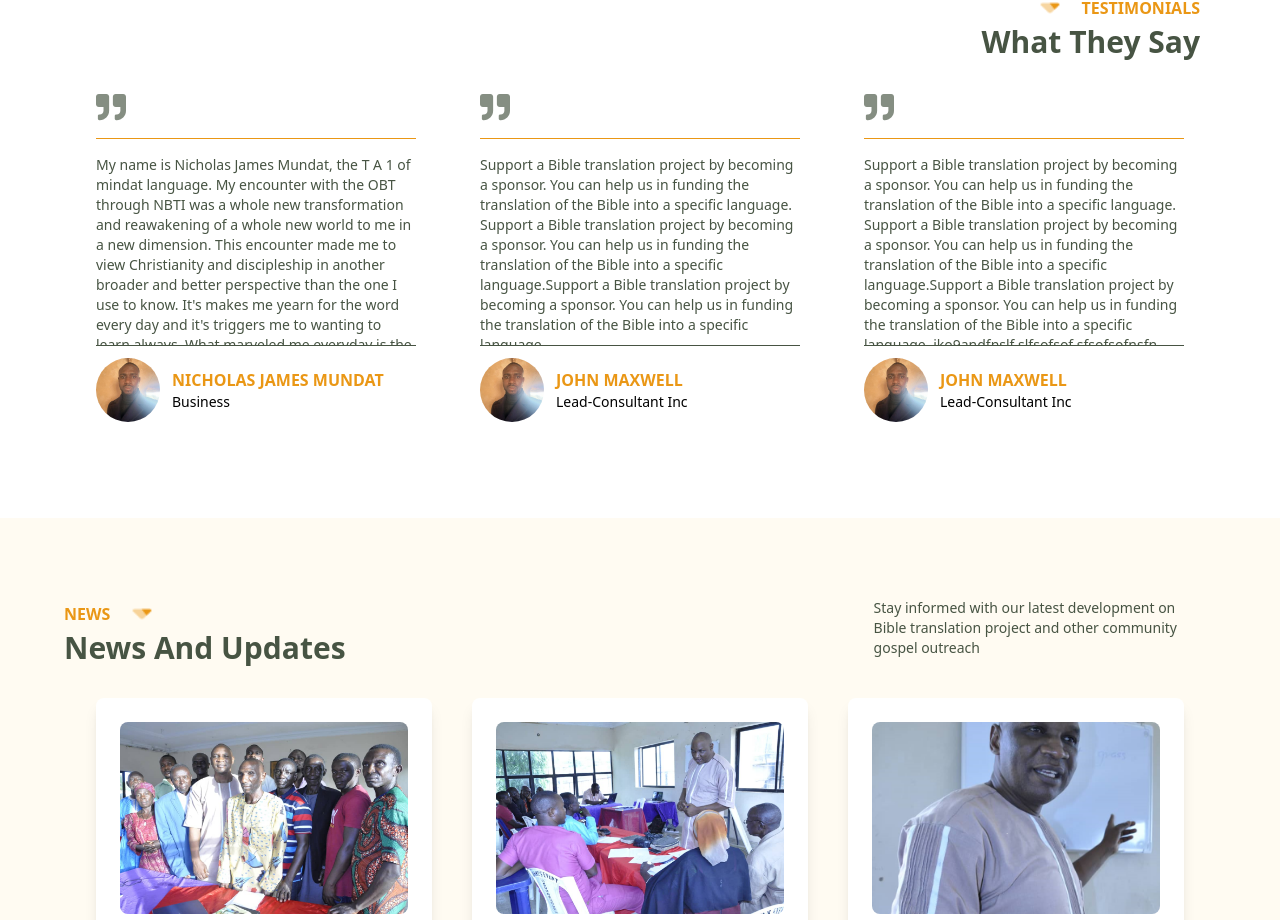
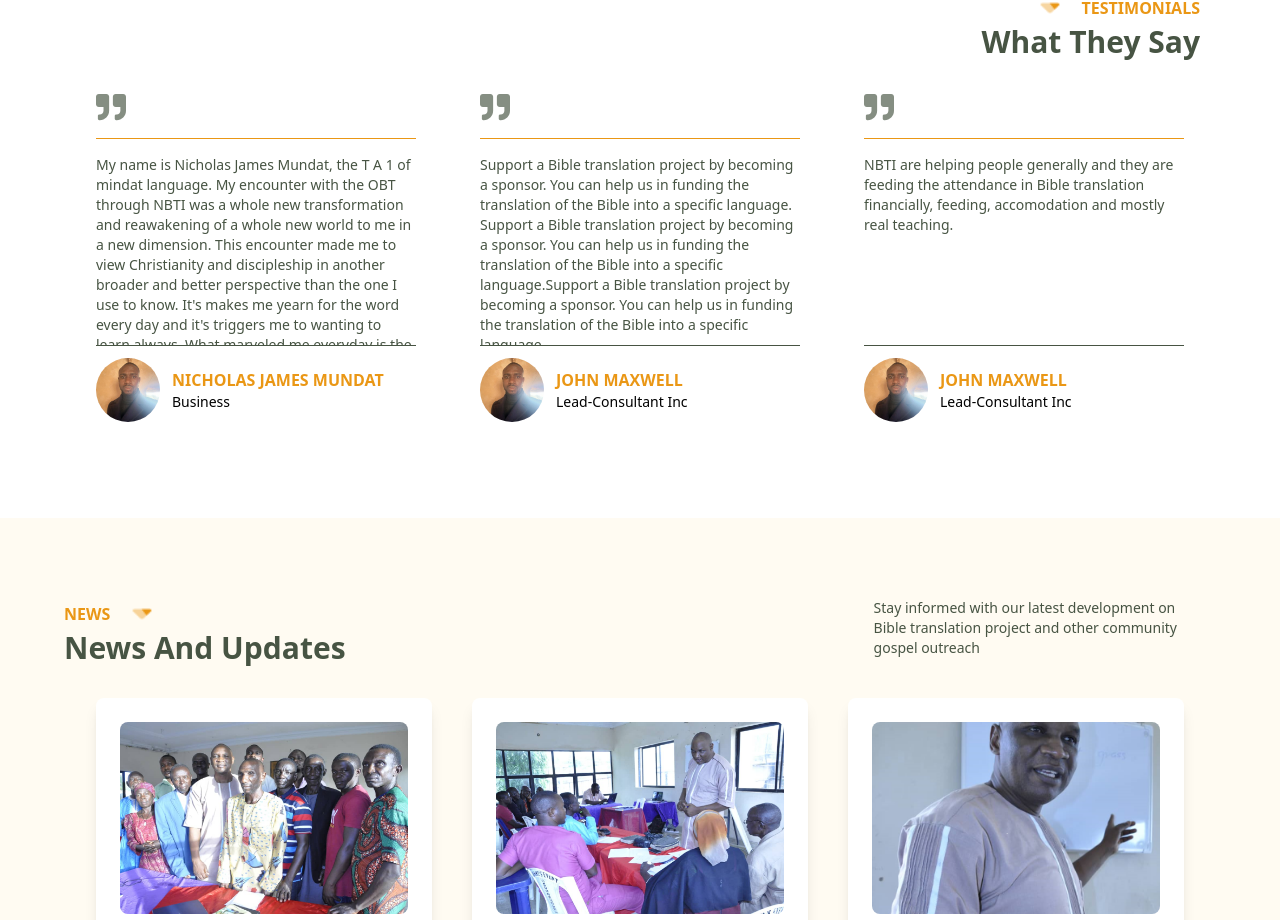
Before and after one commit to Bitrus-Dzakwa/NBTI-Project, a React (Vite) app: page / in a window 1280 px wide. Shown: the part 3676-4596 px from the top of the page. Built offline with nearby package versions, Linux system fonts and the light colour scheme; no server answers; a web font is replaced by a local one.

Commit message:
testimonal update v3

```diff
--- a/src/components/Testimonial.jsx
+++ b/src/components/Testimonial.jsx
@@ -42,7 +42,7 @@ The global partners that are supporting this course, may God bless you all. Shal
           name="john maxwell"
           Img={testi1}
           position="lead-consultant inc"
-          testimony="Support a Bible translation project by becoming a sponsor. You can help us in funding the translation of the Bible into a specific language. Support a Bible translation project by becoming a sponsor. You can help us in funding the translation of the Bible into a specific language.Support a Bible translation project by becoming a sponsor. You can help us in funding the translation of the Bible into a specific language. iko9andfnslf slfsofsof sfsofsofnsfn slfjsofsnoflksnf sfjsofnsofsnf slfjsofjs slfsof sfsl foslfsladkjf"
+          testimony="NBTI are helping people generally and they are feeding the attendance in Bible translation financially, feeding, accomodation and mostly real teaching."
         />
       </div>
     </div>
```
